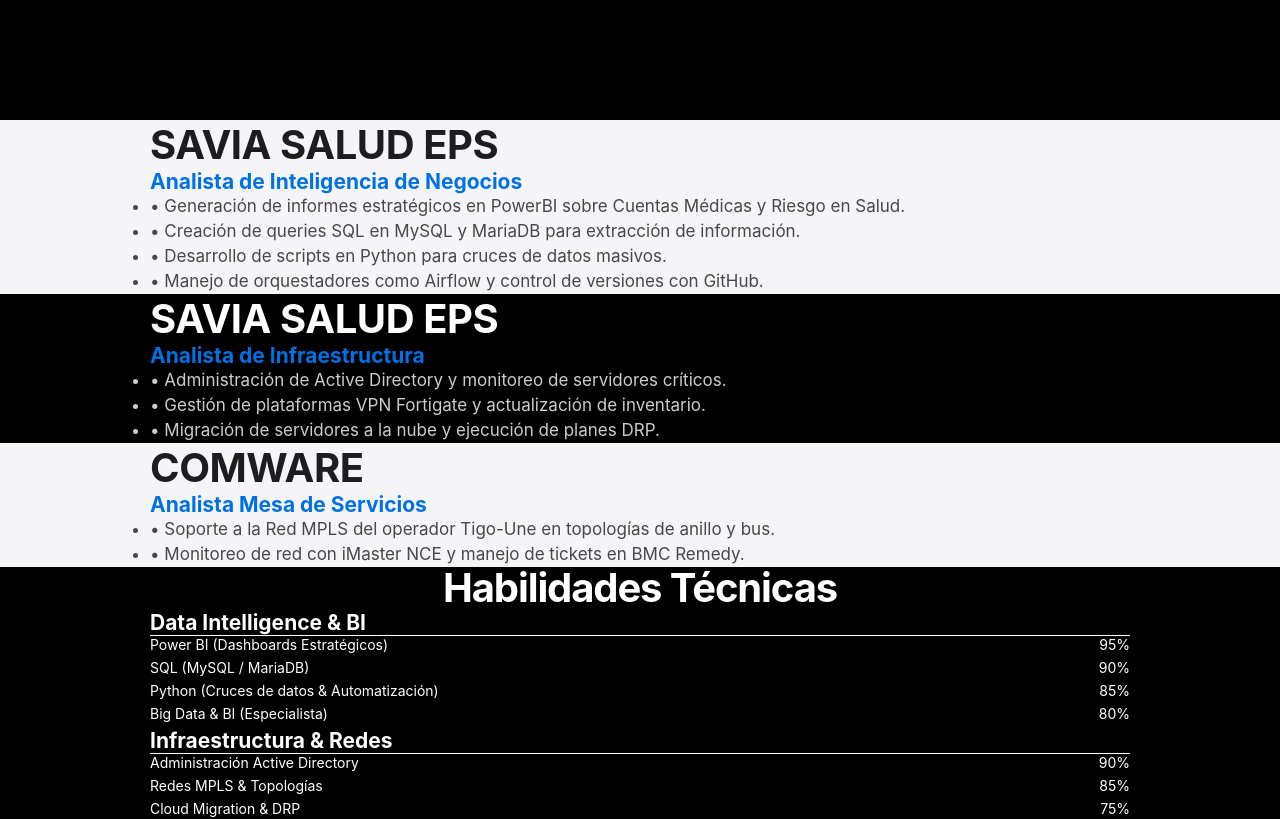
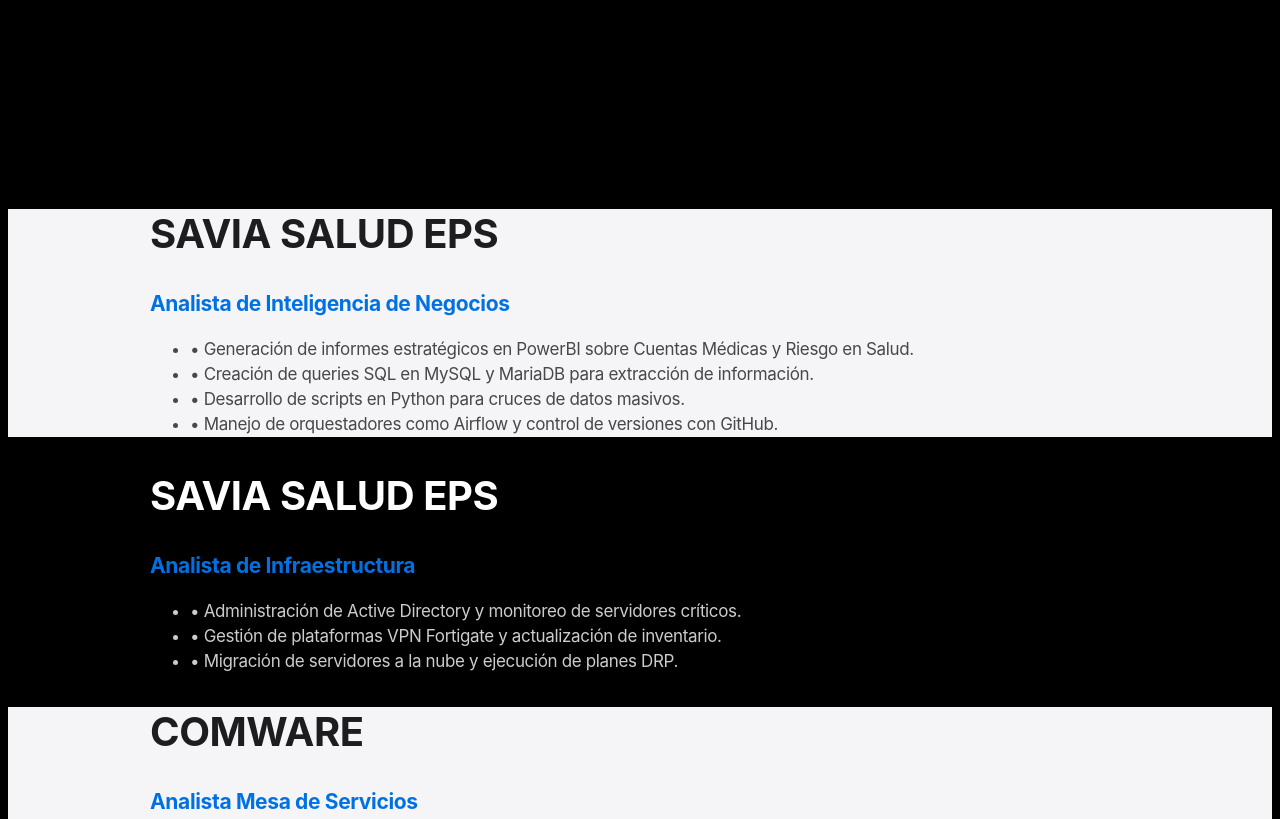
Before and after one commit to cbranarr-star/Hojadevida, a Next.js app: page / in a window 1280 px wide. Shown: the part 680-1499 px from the top of the page. Built offline with nearby package versions, Linux system fonts and the light colour scheme.

Commit message:
Update globals.css

```diff
--- a/app/globals.css
+++ b/app/globals.css
@@ -3,100 +3,36 @@
 @tailwind utilities;
 
 :root {
-  /* Paleta de colores oficial */
-  --apple-black: #000000;
-  --apple-gray: #f5f5f7;
-  --apple-near-black: #1d1d1f;
+  --apple-bg: #000000;
+  --apple-card: #1c1c1e;
   --apple-blue: #0071e3;
-  --apple-link: #0066cc;
-}
-
-* {
-  margin: 0;
-  padding: 0;
-  box-sizing: border-box;
+  --apple-text-secondary: rgba(255, 255, 255, 0.5);
 }
 
 body {
-  /* Tipografía SF Pro fallbacks y suavizado de fuente */
-  font-family: -apple-system, BlinkMacSystemFont, "SF Pro Text", "SF Pro Display", "Helvetica Neue", Arial, sans-serif;
+  background-color: var(--apple-bg);
+  color: #ffffff;
+  /* Suavizado de fuente estilo Apple  */
+  font-family: -apple-system, BlinkMacSystemFont, "SF Pro Display", sans-serif;
   -webkit-font-smoothing: antialiased;
-  -moz-osx-font-smoothing: grayscale;
-  background-color: var(--apple-black);
-  color: #ffffff;
+  letter-spacing: -0.022em;
 }
 
-/* --- Clases de Utilidad Estilo Apple --- */
-
-/* Títulos con interlineado ajustado y tracking negativo */
-.apple-headline {
-  font-size: 56px;
-  font-weight: 600;
-  line-height: 1.07;
-  letter-spacing: -0.028em;
+/* Efecto de Vidrio para la Navegación y Tarjetas [cite: 4, 6] */
+.glass-panel {
+  background: rgba(28, 28, 30, 0.7);
+  backdrop-filter: saturate(180%) blur(20px);
+  -webkit-backdrop-filter: saturate(180%) blur(20px);
+  border: 1px solid rgba(255, 255, 255, 0.1);
 }
 
-@media (max-width: 768px) {
-  .apple-headline {
-    font-size: 40px;
-  }
+/* Sombra de elevación profunda para productos [cite: 2, 6] */
+.apple-shadow {
+  box-shadow: rgba(0, 0, 0, 0.5) 0px 20px 40px;
 }
 
-/* Botones tipo Píldora (Pill) */
-.btn-apple-primary {
-  background-color: var(--apple-blue);
-  color: #ffffff;
-  padding: 8px 22px;
-  border-radius: 980px;
-  font-size: 17px;
-  font-weight: 400;
-  transition: all 0.3s ease;
-  display: inline-block;
+.gradient-text {
+  background: linear-gradient(180deg, #ffffff 0%, rgba(255, 255, 255, 0.7) 100%);
+  -webkit-background-clip: text;
+  -webkit-text-fill-color: transparent;
 }
-
-.btn-apple-primary:hover {
-  background-color: #0077ed;
-  transform: scale(1.02);
-}
-
-/* Navegación con efecto Glassmorphism */
-.nav-glass {
-  background-color: rgba(0, 0, 0, 0.8);
-  backdrop-filter: saturate(180%) blur(20px);
-  -webkit-backdrop-filter: saturate(180%) blur(20px);
-}
-
-/* Secciones de información (Gris Claro) */
-.section-light {
-  background-color: var(--apple-gray);
-  color: var(--apple-near-black);
-}
-
-/* Tarjetas con sombras suaves y difusas */
-.apple-card {
-  background: #ffffff;
-  border-radius: 12px;
-  box-shadow: rgba(0, 0, 0, 0.22) 3px 5px 30px 0px;
-  transition: transform 0.3s ease;
-}
-
-/* Enlaces estilo Apple con Chevron */
-.apple-link {
-  color: var(--apple-blue);
-  font-size: 17px;
-  text-decoration: none;
-}
-
-.apple-link:hover {
-  text-decoration: underline;
-}
-
-/* Animación de entrada para los elementos */
-@keyframes fadeIn {
-  from { opacity: 0; transform: translateY(20px); }
-  to { opacity: 1; transform: translateY(0); }
-}
-
-.animate-apple {
-  animation: fadeIn 0.8s cubic-bezier(0.4, 0, 0.2, 1) forwards;
-}
```
